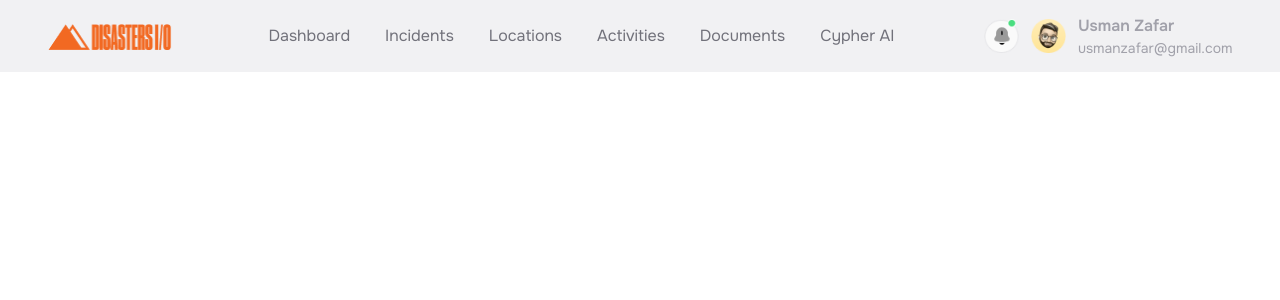
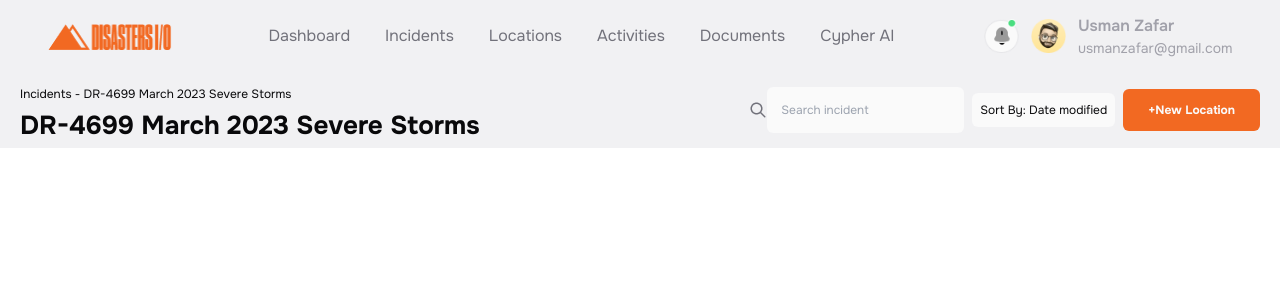
Before and after one commit to jihad-programmer/Disaster10, a React (Vite) app in the folder Disasters10/: page /Locations in a window 1280 px wide. Shown: the top 300 px of the page. Built offline with nearby package versions, Linux system fonts and the light colour scheme.

Commit message:
Locations Navbar Done

```diff
--- a/Disasters10/src/App.jsx
+++ b/Disasters10/src/App.jsx
@@ -1,13 +1,14 @@
 import './App.css'
 import DashBoard from './Components/DashBoard/NavbarAll/DashBoard'
 import Incident from './Components/DashBoard/NavbarAll/Incident'
-import Locations from './Components/DashBoard/NavbarAll/Locations'
+
 import Nav from './Components/DashBoard/NavbarAll/Nav'
 import { BrowserRouter, Route, Routes } from "react-router-dom"
 import FirstPage from './Components/Incidents/FirstPage'
 import SecondPage from './Components/Incidents/SecondPage'
 import ThirdPage from './Components/Incidents/ThirdPage'
 import LastPage from './Components/Incidents/LastPage'
+import Locations from './Components/Locations/Locations'
 function App() {
 
 
@@ -29,6 +30,10 @@ function App() {
 
          <Route path='/LastPage' element={ <LastPage/> }/>
 
+         <Route path='/Locations' element={ <Locations/> }/>
+
+
+
      </Routes>
 
    </BrowserRouter>
--- a/Disasters10/src/Components/DashBoard/NavbarAll/Locations.jsx
+++ /dev/null
@@ -1,9 +0,0 @@
-import React from 'react'
-
-function Locations() {
-  return (
-    <div>Locations</div>
-  )
-}
-
-export default Locations
--- a/Disasters10/src/Components/DashBoard/NavbarAll/NavTitle.jsx
+++ b/Disasters10/src/Components/DashBoard/NavbarAll/NavTitle.jsx
@@ -7,7 +7,7 @@ function NavTitle({P,H,B}) {
   return (
     <div>
         <DashContainer className='font-onest grid justify-center place-items-center md:flex md:justify-between items-center px-5 bg-[#E4E4E780] '>
-            <div className='w-[137px] h-[54px] space-y-0 leading-[16px]'>
+            <div className='w-fit h-fit space-y-0 leading-[16px]'>
                 <p className='text-[12px] font-[400] text-primary'>{P}</p> <br />
                 <h1 className='text-[26px] font-bold text-primary'>{H}</h1>
             </div>
--- /dev/null
+++ b/Disasters10/src/Components/Locations/Locations.jsx
@@ -0,0 +1,14 @@
+import React from 'react'
+import NavTitle from '../DashBoard/NavbarAll/NavTitle'
+
+function Locations() {
+  return (
+    <>
+
+    <NavTitle P='Incidents - DR-4699 March 2023 Severe Storms' H='DR-4699 March 2023 Severe Storms' B='+New Location'/>
+
+    </>
+  )
+}
+
+export default Locations
```
